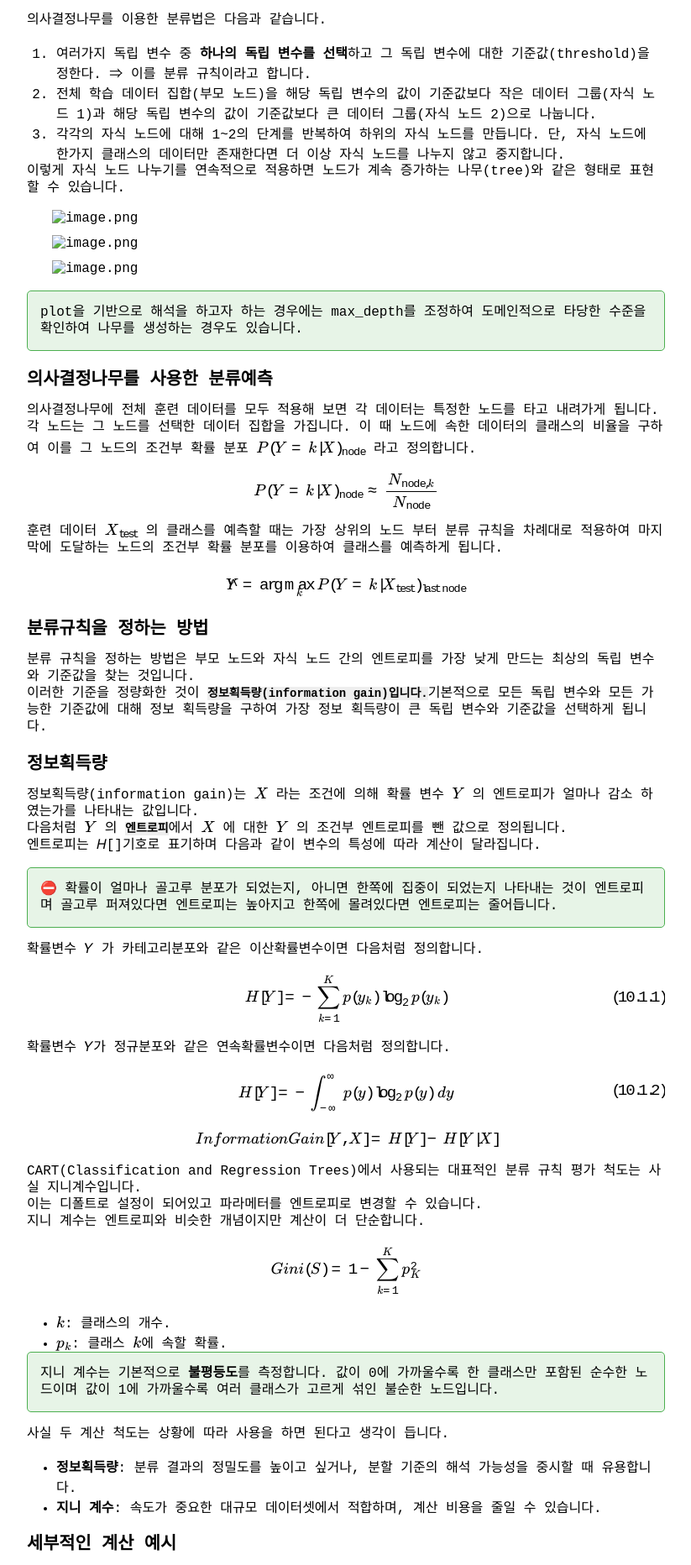
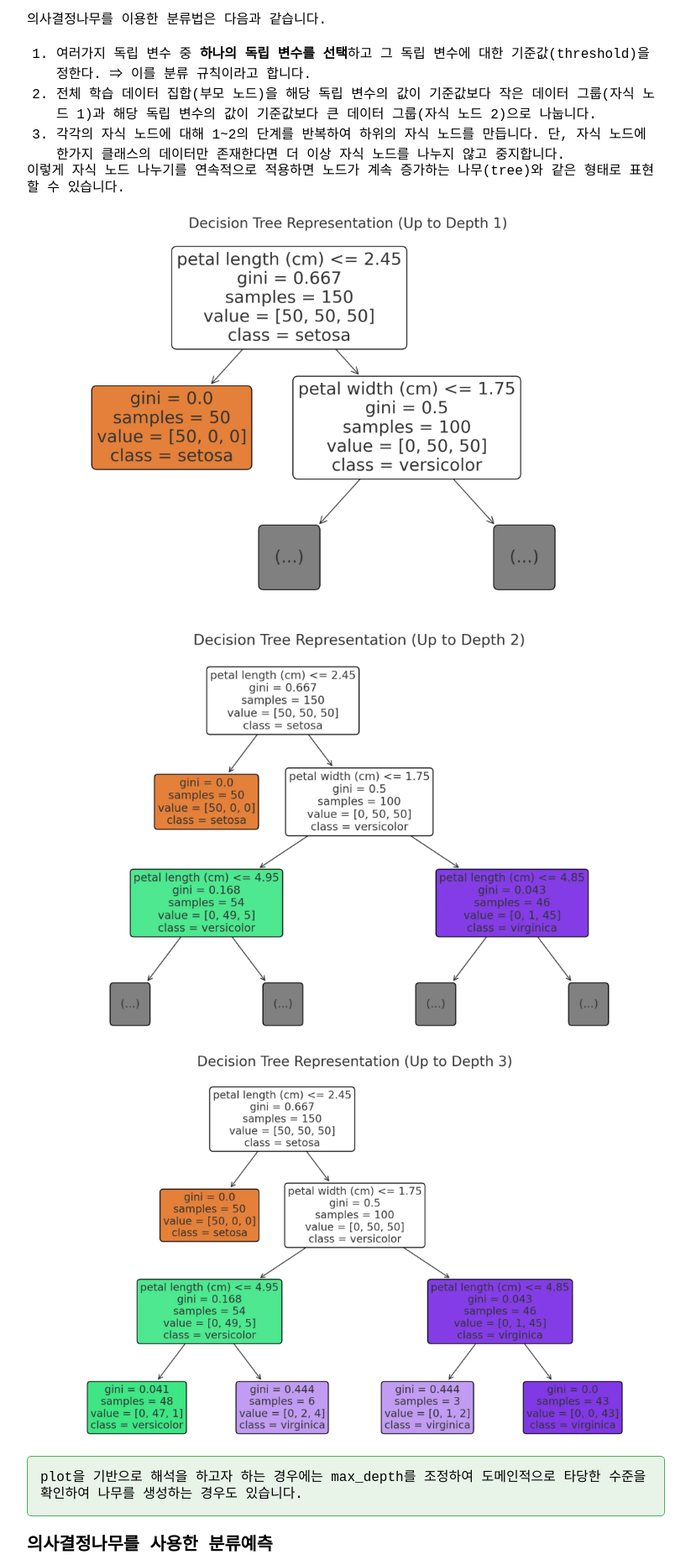
Before and after one commit to ggami-da/ggami-da.github.io, a Jekyll site: the page built from _posts/2024-11-24-Decision-Tree.md, in a window 1280 px wide. Shown: the part 1055-2919 px from the top of the page at 84% size, without its empty margins (228-1051 px from the left). Built offline with Jekyll 4.4.1, drawn with Linux system fonts in a browser that asks for light colours; formulas are drawn with MathJax 3.

```diff
--- a/_posts/2024-11-24-Decision-Tree.md
+++ b/_posts/2024-11-24-Decision-Tree.md
@@ -38,9 +38,9 @@
 
 이렇게 자식 노드 나누기를 연속적으로 적용하면 노드가 계속 증가하는 나무(tree)와 같은 형태로 표현할 수 있습니다.
 
-![image.png](/ggami-da.github.io/_img/decision-tree(1).png)
-![image.png](/ggami-da.github.io/_img/decision-tree(2).png)
-![image.png](/ggami-da.github.io/_img/decision-tree(3).png)
+![image.png](../../../../img/decision-tree(1).png)
+![image.png](../../../../img/decision-tree(2).png)
+![image.png](../../../../img/decision-tree(3).png)
 
 {: .box-success}
 plot을 기반으로 해석을 하고자 하는 경우에는 max_depth를 조정하여 도메인적으로 타당한 수준을 확인하여 나무를 생성하는 경우도 있습니다.
```
Also changed, not shown: img/aws-server-basic.png (renamed from _img/aws-server-basic.png), img/decision-tree(1).png (renamed from _img/decision-tree(1).png), img/decision-tree(2).png (renamed from _img/decision-tree(2).png), img/decision-tree(3).png (renamed from _img/decision-tree(3).png).
